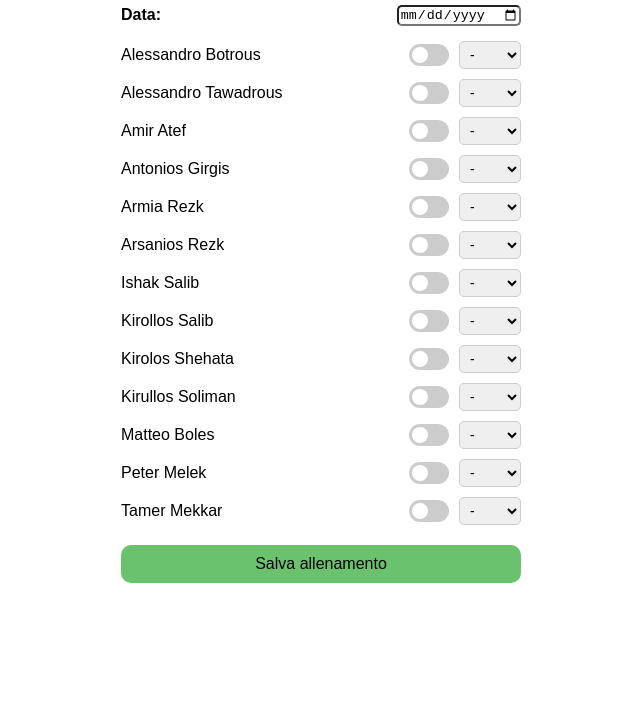
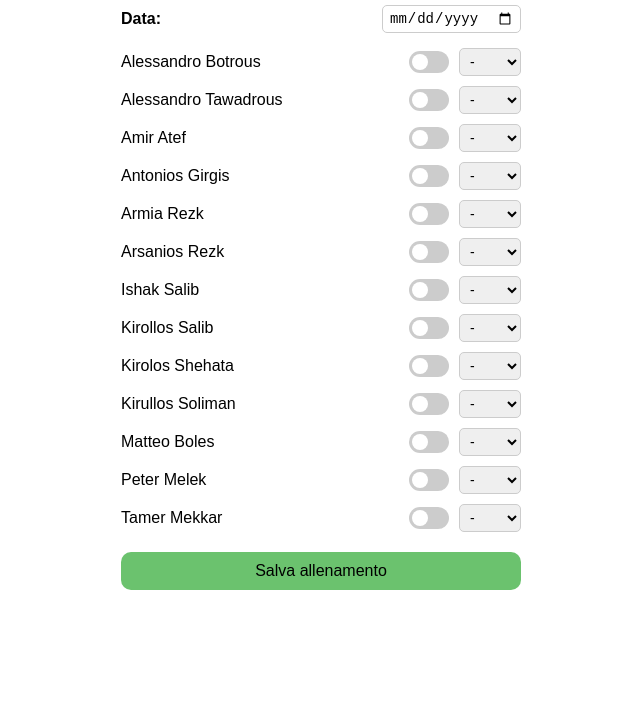
Before and after one commit to ArsaniosRezk/Allenamenti-Motra-Senior, a plain HTML site: page index.html in a window 1280 px wide. Shown: the part 73-800 px from the top of the page, without its empty margins (319-959 px from the left). Drawn offline with Linux system fonts and the light colour scheme.

Commit message:
Update style.css

```diff
--- a/style.css
+++ b/style.css
@@ -83,3 +83,10 @@ input[name="voto"] {
   border-radius: 5px;
   font-size: 14px;
 }
+
+input[name="dataAllenamento"] {
+  padding: 4px 6px;
+  border: 1px solid #ccc;
+  border-radius: 5px;
+  font-size: 14px;
+}
```
